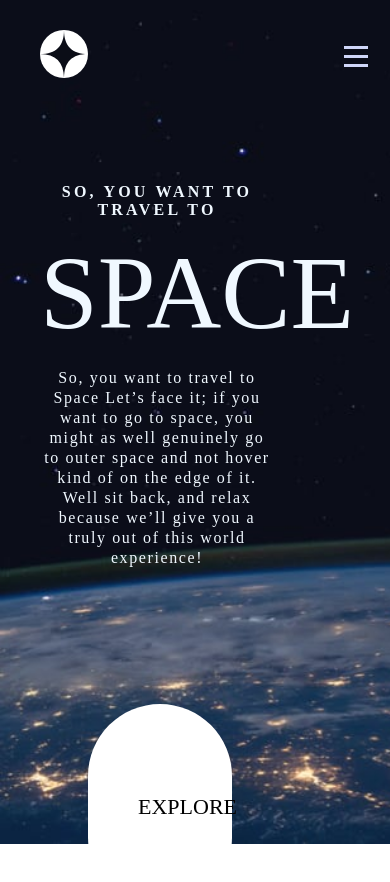
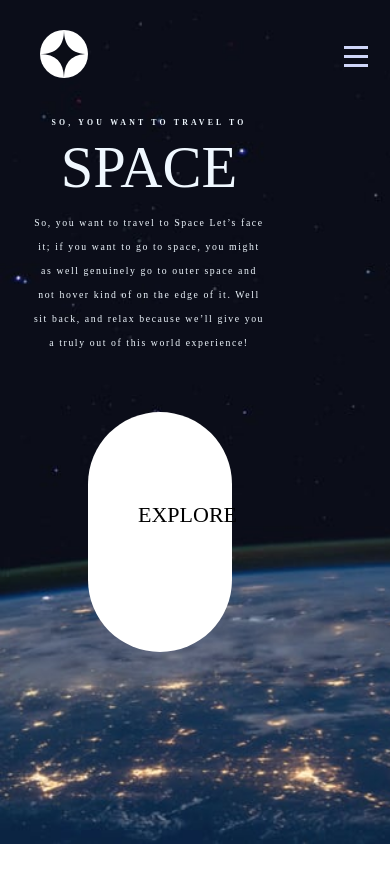
Before and after one commit to Kellsonphilips/space-tourism, a React (Create React App) app: page / in a window 390 px wide. Shown: the top 882 px of the page. After the commit the page ends 844 px from the top, so only its background shows below. Built offline with nearby package versions, Linux system fonts and the light colour scheme.

Commit message:
mobile home style

```diff
--- a/src/components/home/home.styles.scss
+++ b/src/components/home/home.styles.scss
@@ -34,8 +34,8 @@ $mobile-background: "../../assets/home/background-home-mobile.jpg";
   }
 
   .explore-container {
-    height: 15vw;
-    width: 15vw;
+    height: 12vw;
+    width: 12vw;
     background-color: #FFF;
     color: #000;
     font-size: 22px;
@@ -62,20 +62,34 @@ $mobile-background: "../../assets/home/background-home-mobile.jpg";
     display: flex;
     flex-direction: column;
     height: 100vh;
-    padding: 170px 40px;
+    padding: 7rem 2rem;
     background-image: url($mobile-background);
 
     .home-text-container {
       width: 60vw;
       text-align: center;
+
+      .home-title {
+        font-size: 2vw;
+      }
+
+      .space {
+        font-size: 15vw;
+      }
+
+      .welcome-message {
+        font-size: 2.5vw;
+        letter-spacing: 0.1rem;
+        line-height: 1.5rem;
+      }
     }
 
     .explore-container {
-      height: 35rem;
+      height: 15rem;
       width: 37vw;
       position: relative;
-      left: 3rem;
+      left: 3.5rem;
+      bottom: 5rem;
     }
   }
-
 }
```
